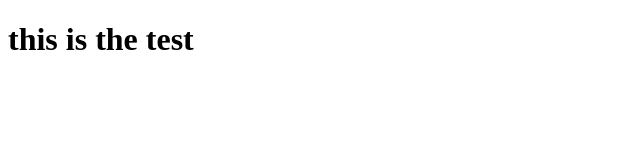
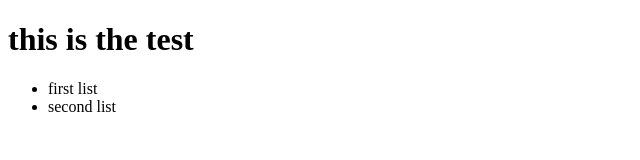
Before and after one commit to jobdecrypt/testOnly.github.io, a plain HTML site: page index.html in a window 1280 px wide. Shown: the whole page, without its empty margins (0-640 px from the left). Drawn offline with Linux system fonts and the light colour scheme.

Commit message:
added my first and second list

```diff
--- a/index.html
+++ b/index.html
@@ -8,5 +8,9 @@
 </head>
 <body>
     <h1>this is the test</h1>
+    <ul>
+        <li>first list</li>
+        <li>second list</li>
+    </ul>
 </body>
 </html>
```
